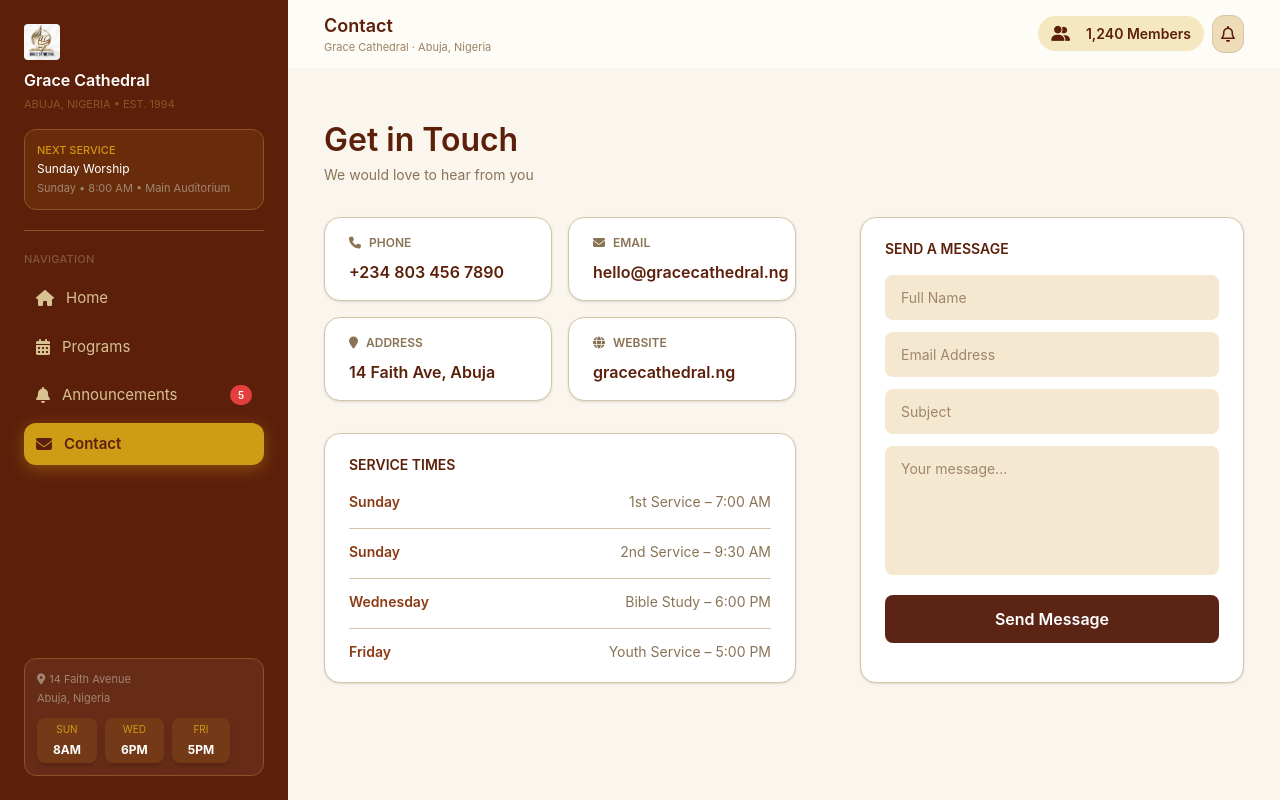
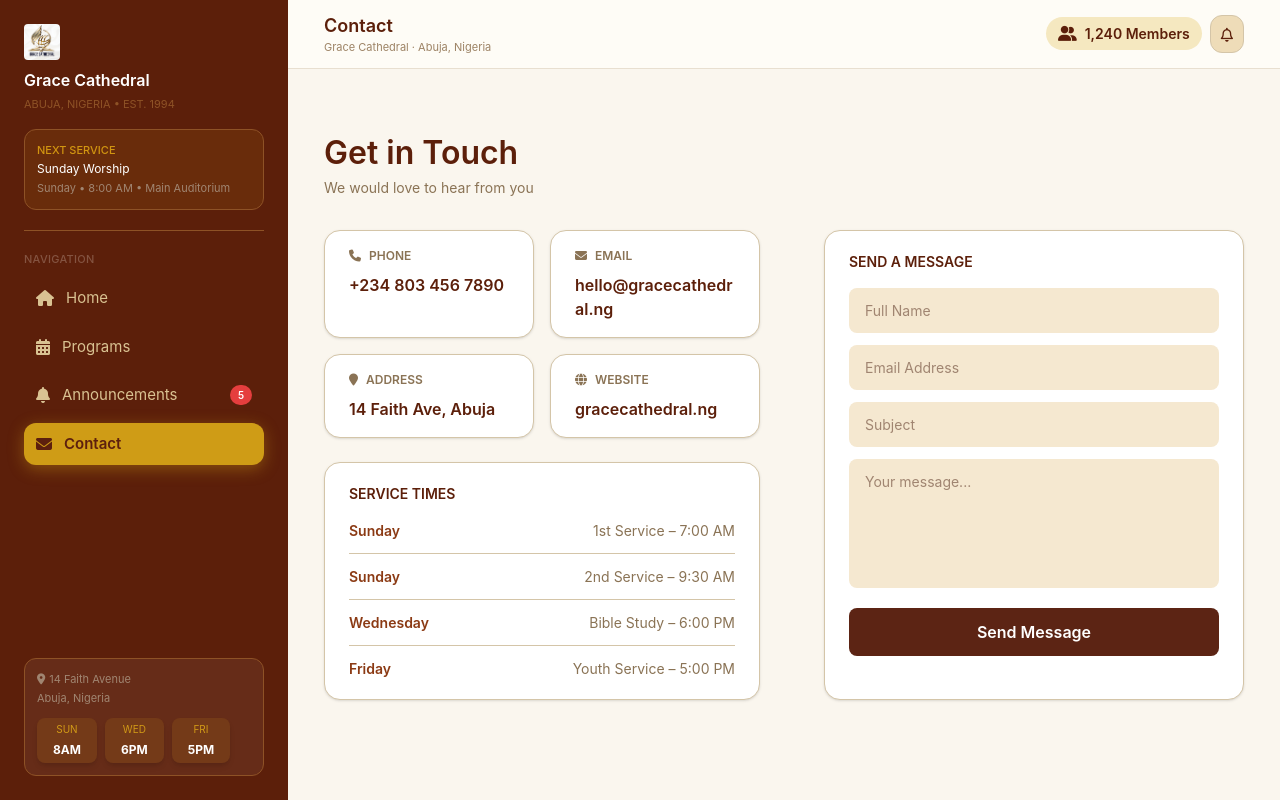
Before and after one commit to molatunji-ctrl/GraceCathedral, a React (Vite) app: page /contact in a window 1280 px wide. Built offline with nearby package versions, Linux system fonts and the light colour scheme.

Commit message:
Update Contact.jsx

```diff
--- a/src/pages/Contact.jsx
+++ b/src/pages/Contact.jsx
@@ -1,82 +1,157 @@
-import React from 'react';
 import { Link } from 'react-router-dom';
 
 function Contact() {
-    return(
-        <React.Fragment>
-           <section className='bg-[#FEFCF6]'>
-              <div className='flex justify-between gap-8 px-9 py-3 items-center'>
-                <div className="header-left">
-                   <h2 className='text-[18px] text-[#5C1F0A] font-semibold'>Contact</h2>
-                   <p className='text-[11px] text-[#9D8365]'>Grace Cathedral · Abuja, Nigeria</p>
+  return (
+    <>
+      {/* ── Header Bar ── */}
+      <section className='bg-[#FEFCF6] border-b border-[#E8DFD0]'>
+        <div className='flex justify-between items-center gap-3 px-4 sm:px-6 lg:px-9 py-3'>
+          <div className="min-w-0">
+            <h2 className='text-[16px] sm:text-[18px] text-[#5C1F0A] font-semibold'>
+              Contact
+            </h2>
+            <p className='text-[10px] sm:text-[11px] text-[#9D8365] truncate'>
+              Grace Cathedral · Abuja, Nigeria
+            </p>
           </div>
-                <div className="header-right flex justify-center items-center gap-2">
-                    <h4 className='text-[14px] px-3 py-1.5 bg-[#F5E8C0] text-[#5C1F0A] font-semibold border border-transparent rounded-full'>
-                        <i class="fa-solid fa-user-group text-[15px] pr-4"></i>1,240 Members</h4>
-                    <Link to="/announcement" className='text-[#5C1F0A] bg-[#eedcb8] rounded-xl px-2 py-1.5 border border-[#D4C5A8]'><i class="fa-regular fa-bell"></i></Link>
+          <div className="flex items-center gap-2 flex-shrink-0">
+            <span className='text-[12px] sm:text-[14px] px-2.5 sm:px-3 py-1.5 bg-[#F5E8C0] text-[#5C1F0A] font-semibold rounded-full whitespace-nowrap flex items-center gap-2'>
+              <i className="fa-solid fa-user-group text-[13px] sm:text-[15px]"></i>
+              <span className="hidden sm:inline">1,240 Members</span>
+              <span className="sm:hidden">1,240</span>
+            </span>
+            <Link
+              to="/announcement"
+              className='text-[#5C1F0A] bg-[#eedcb8] rounded-xl px-2.5 py-1.5 border border-[#D4C5A8] flex-shrink-0 hover:bg-[#e5d2aa] transition'
+            >
+              <i className="fa-regular fa-bell text-[14px]"></i>
+            </Link>
           </div>
         </div>
       </section>
-           <section className="py-12 px-9 flex flex-col gap-8">
-               <div className="heading">
-                 <h2 className='text-[32px] text-[#5C1F0A] font-semibold'>Get in Touch</h2>
-                  <p className='text-[14px] text-[#8A7355]'>We would love to hear from you</p>
-               </div>
-                <div className="details flex gap-16">
-                    <div className="church-info flex flex-col gap-8 flex-1">
-                        <div className="li-info grid grid-cols-2 gap-4">
-                            <span className='border border-[#D4C5A8] px-6 py-4 rounded-2xl bg-white shadow-sm'>
-                                <h2 className='text-[12px] text-[#8A7355] font-semibold mb-2'><i className="fa-solid fa-phone mr-2 text-[#8A7355]"></i>PHONE</h2>
-                                <p className='text-[16px] text-[#5C1F0A] font-semibold'>+234 803 456 7890</p>
-                            </span>
-                            <span className='border border-[#D4C5A8] px-6 py-4 rounded-2xl bg-white shadow-sm'>
-                                <h2 className='text-[12px] text-[#8A7355] font-semibold mb-2'><i className="fa-solid fa-envelope mr-2 text-[#8A7355]"></i>EMAIL</h2>
-                                <p className='text-[16px] text-[#5C1F0A] font-semibold'>hello@gracecathedral.ng</p>
-                            </span>
-                            <span className='border border-[#D4C5A8] px-6 py-4 rounded-2xl bg-white shadow-sm'>
-                                <h2 className='text-[12px] text-[#8A7355] font-semibold mb-2'><i className="fa-solid fa-map-marker mr-2 text-[#8A7355]"></i>ADDRESS</h2>
-                                <p className='text-[16px] text-[#5C1F0A] font-semibold'>14 Faith Ave, Abuja</p>
-                            </span>
-                            <span className='border border-[#D4C5A8] px-6 py-4 rounded-2xl bg-white shadow-sm'>
-                                <h2 className='text-[12px] text-[#8A7355] font-semibold mb-2'><i className="fa-solid fa-globe mr-2 text-[#8A7355]"></i>WEBSITE</h2>
-                                <p className='text-[16px] text-[#5C1F0A] font-semibold'>gracecathedral.ng</p>
-                            </span>
-                        </div>
-                        <div className="weekly-services border border-[#D4C5A8] px-6 py-5 rounded-2xl bg-white shadow-sm">
-                            <h2 className='text-[14px] text-[#5C1F0A] font-semibold mb-4'>SERVICE TIMES</h2>
-                             <div className="sunday flex justify-between border-b pb-4 border-[#D4C5A8] mb-3">
-                                <h2 className='text-[14px] text-[#8B3A14] font-semibold'>Sunday</h2>
-                                <span className='text-[14px] text-[#8A7355]'>1st Service – 7:00 AM</span>
-                             </div>
-                             <div className="sunday flex justify-between border-b pb-4 border-[#D4C5A8] mb-3">
-                                <h2 className='text-[14px] text-[#8B3A14] font-semibold'>Sunday</h2>
-                                <span className='text-[14px] text-[#8A7355]'>2nd Service – 9:30 AM</span>
-                             </div>
-                             <div className="wednesday flex justify-between border-b pb-4 border-[#D4C5A8] mb-3">
-                                <h2 className='text-[14px] text-[#8B3A14] font-semibold'>Wednesday</h2>
-                                <span className='text-[14px] text-[#8A7355]'>Bible Study – 6:00 PM</span>
-                             </div>
-                             <div className="friday flex justify-between">
-                                <h2 className='text-[14px] text-[#8B3A14] font-semibold'>Friday</h2>
-                                <span className='text-[14px] text-[#8A7355]'>Youth Service – 5:00 PM</span>
+
+      {/* ── Main Content ── */}
+      <main className='max-w-[1400px] mx-auto px-4 sm:px-6 lg:px-9 py-8 sm:py-12 lg:py-16'>
+
+        {/* Heading */}
+        <div className="mb-6 sm:mb-8">
+          <h2 className='text-[24px] sm:text-[28px] lg:text-[32px] text-[#5C1F0A] font-semibold leading-tight'>
+            Get in Touch
+          </h2>
+          <p className='text-[13px] sm:text-[14px] text-[#8A7355] mt-1'>
+            We would love to hear from you
+          </p>
         </div>
 
+        {/* Details: info + form */}
+        <div className="flex flex-col lg:flex-row gap-8 lg:gap-12 xl:gap-16">
+
+          {/* Left: Church Info */}
+          <div className="flex flex-col gap-6 flex-1 min-w-0">
+
+            {/* Info Cards Grid */}
+            <div className="grid grid-cols-1 sm:grid-cols-2 gap-3 sm:gap-4">
+              <div className='border border-[#D4C5A8] px-4 sm:px-6 py-4 rounded-2xl bg-white shadow-sm'>
+                <h3 className='text-[11px] sm:text-[12px] text-[#8A7355] font-semibold mb-2'>
+                  <i className="fa-solid fa-phone mr-2 text-[#8A7355]"></i>PHONE
+                </h3>
+                <p className='text-[14px] sm:text-[16px] text-[#5C1F0A] font-semibold'>
+                  +234 803 456 7890
+                </p>
+              </div>
+              <div className='border border-[#D4C5A8] px-4 sm:px-6 py-4 rounded-2xl bg-white shadow-sm'>
+                <h3 className='text-[11px] sm:text-[12px] text-[#8A7355] font-semibold mb-2'>
+                  <i className="fa-solid fa-envelope mr-2 text-[#8A7355]"></i>EMAIL
+                </h3>
+                <p className='text-[14px] sm:text-[16px] text-[#5C1F0A] font-semibold break-all'>
+                  hello@gracecathedral.ng
+                </p>
+              </div>
+              <div className='border border-[#D4C5A8] px-4 sm:px-6 py-4 rounded-2xl bg-white shadow-sm'>
+                <h3 className='text-[11px] sm:text-[12px] text-[#8A7355] font-semibold mb-2'>
+                  <i className="fa-solid fa-map-marker mr-2 text-[#8A7355]"></i>ADDRESS
+                </h3>
+                <p className='text-[14px] sm:text-[16px] text-[#5C1F0A] font-semibold'>
+                  14 Faith Ave, Abuja
+                </p>
+              </div>
+              <div className='border border-[#D4C5A8] px-4 sm:px-6 py-4 rounded-2xl bg-white shadow-sm'>
+                <h3 className='text-[11px] sm:text-[12px] text-[#8A7355] font-semibold mb-2'>
+                  <i className="fa-solid fa-globe mr-2 text-[#8A7355]"></i>WEBSITE
+                </h3>
+                <p className='text-[14px] sm:text-[16px] text-[#5C1F0A] font-semibold'>
+                  gracecathedral.ng
+                </p>
               </div>
             </div>
-                    <div className="user-input flex flex-col gap-4 border border-[#D4C5A8] px-6 py-5 rounded-2xl bg-white shadow-sm w-96">
-                        <h2 className='text-[14px] text-[#5C1F0A] font-semibold'>SEND A MESSAGE</h2>
-                        <form className="user-display flex flex-col gap-3">
-                            <input type="text" placeholder='Full Name' required className='bg-[#F5E8D0] border-0 px-4 py-3 rounded-lg text-[14px] text-[#5C1F0A] placeholder-[#A08571] focus:outline-none focus:ring-2 focus:ring-[#D4A017]' />
-                            <input type="email" placeholder='Email Address' required className='bg-[#F5E8D0] border-0 px-4 py-3 rounded-lg text-[14px] text-[#5C1F0A] placeholder-[#A08571] focus:outline-none focus:ring-2 focus:ring-[#D4A017]' />
-                            <input type="text" placeholder='Subject' className='bg-[#F5E8D0] border-0 px-4 py-3 rounded-lg text-[14px] text-[#5C1F0A] placeholder-[#A08571] focus:outline-none focus:ring-2 focus:ring-[#D4A017]' />
-                            <textarea placeholder='Your message...' rows='5' required className='bg-[#F5E8D0] border-0 px-4 py-3 rounded-lg text-[14px] text-[#5C1F0A] placeholder-[#A08571] focus:outline-none focus:ring-2 focus:ring-[#D4A017] resize-none'></textarea>
-                            <button type='submit' className='bg-[#5C2414] text-white font-semibold text-[16px] py-3 rounded-lg hover:bg-[#4a1d0f] transition-colors mt-2'>Send Message</button>
+
+            {/* Service Times */}
+            <div className="border border-[#D4C5A8] px-4 sm:px-6 py-5 rounded-2xl bg-white shadow-sm">
+              <h3 className='text-[13px] sm:text-[14px] text-[#5C1F0A] font-semibold mb-4'>
+                SERVICE TIMES
+              </h3>
+              <div className="space-y-3">
+                <div className="flex justify-between items-center gap-2 border-b pb-3 border-[#D4C5A8]">
+                  <span className='text-[13px] sm:text-[14px] text-[#8B3A14] font-semibold'>Sunday</span>
+                  <span className='text-[13px] sm:text-[14px] text-[#8A7355] text-right'>1st Service – 7:00 AM</span>
+                </div>
+                <div className="flex justify-between items-center gap-2 border-b pb-3 border-[#D4C5A8]">
+                  <span className='text-[13px] sm:text-[14px] text-[#8B3A14] font-semibold'>Sunday</span>
+                  <span className='text-[13px] sm:text-[14px] text-[#8A7355] text-right'>2nd Service – 9:30 AM</span>
+                </div>
+                <div className="flex justify-between items-center gap-2 border-b pb-3 border-[#D4C5A8]">
+                  <span className='text-[13px] sm:text-[14px] text-[#8B3A14] font-semibold'>Wednesday</span>
+                  <span className='text-[13px] sm:text-[14px] text-[#8A7355] text-right'>Bible Study – 6:00 PM</span>
+                </div>
+                <div className="flex justify-between items-center gap-2">
+                  <span className='text-[13px] sm:text-[14px] text-[#8B3A14] font-semibold'>Friday</span>
+                  <span className='text-[13px] sm:text-[14px] text-[#8A7355] text-right'>Youth Service – 5:00 PM</span>
+                </div>
+              </div>
+            </div>
+          </div>
+
+          {/* Right: Contact Form */}
+          <div className="flex flex-col gap-4 border border-[#D4C5A8] px-4 sm:px-6 py-5 rounded-2xl bg-white shadow-sm w-full lg:w-96 xl:w-[420px] flex-shrink-0">
+            <h3 className='text-[13px] sm:text-[14px] text-[#5C1F0A] font-semibold'>
+              SEND A MESSAGE
+            </h3>
+            <form className="flex flex-col gap-3">
+              <input
+                type="text"
+                placeholder='Full Name'
+                required
+                className='bg-[#F5E8D0] border-0 px-4 py-3 rounded-lg text-[14px] text-[#5C1F0A] placeholder-[#A08571] focus:outline-none focus:ring-2 focus:ring-[#D4A017] w-full'
+              />
+              <input
+                type="email"
+                placeholder='Email Address'
+                required
+                className='bg-[#F5E8D0] border-0 px-4 py-3 rounded-lg text-[14px] text-[#5C1F0A] placeholder-[#A08571] focus:outline-none focus:ring-2 focus:ring-[#D4A017] w-full'
+              />
+              <input
+                type="text"
+                placeholder='Subject'
+                className='bg-[#F5E8D0] border-0 px-4 py-3 rounded-lg text-[14px] text-[#5C1F0A] placeholder-[#A08571] focus:outline-none focus:ring-2 focus:ring-[#D4A017] w-full'
+              />
+              <textarea
+                placeholder='Your message...'
+                rows='5'
+                required
+                className='bg-[#F5E8D0] border-0 px-4 py-3 rounded-lg text-[14px] text-[#5C1F0A] placeholder-[#A08571] focus:outline-none focus:ring-2 focus:ring-[#D4A017] resize-none w-full'
+              ></textarea>
+              <button
+                type='submit'
+                className='bg-[#5C2414] text-white font-semibold text-[15px] sm:text-[16px] py-3 rounded-lg hover:bg-[#4a1d0f] transition-colors mt-2 w-full'
+              >
+                Send Message
+              </button>
             </form>
           </div>
         </div>
-           </section>
-        </React.Fragment>
-    )
+      </main>
+    </>
+  );
 }
 
-export default Contact
+export default Contact;
```
Lines whose indentation alone changed are shown as unchanged.
